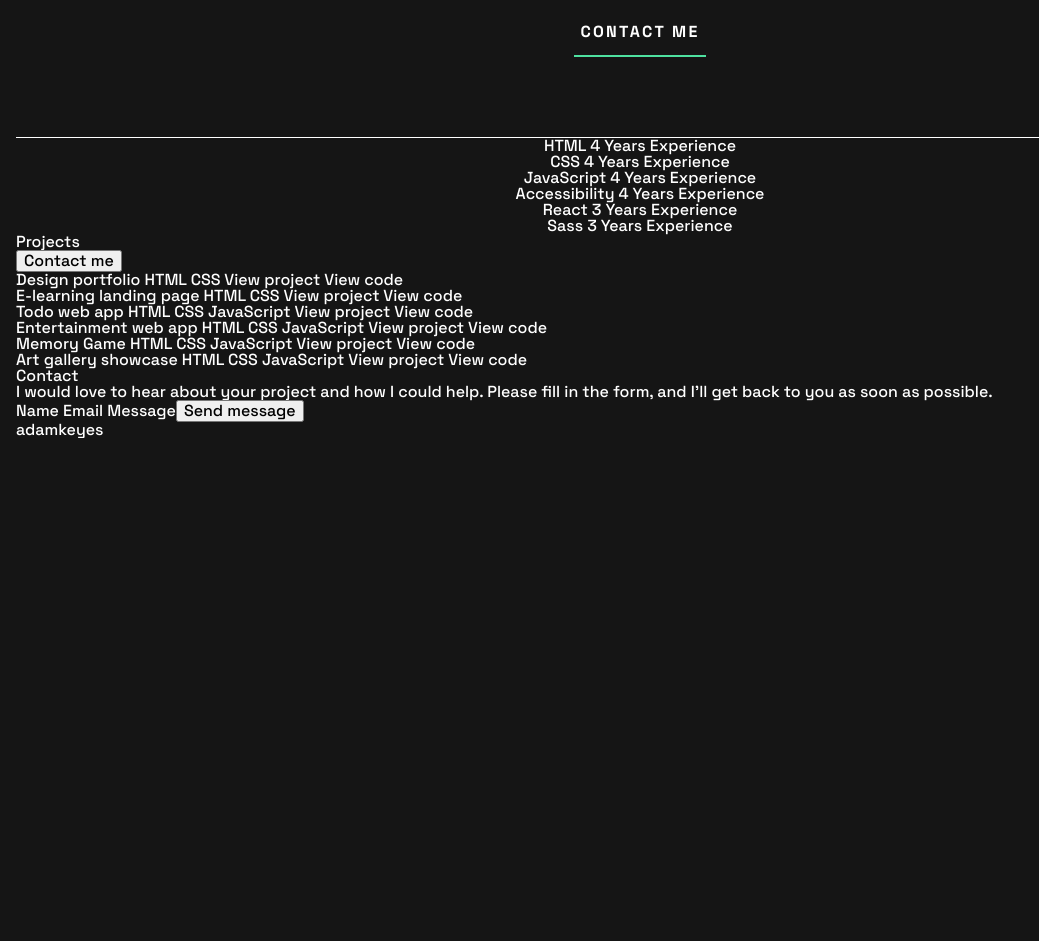
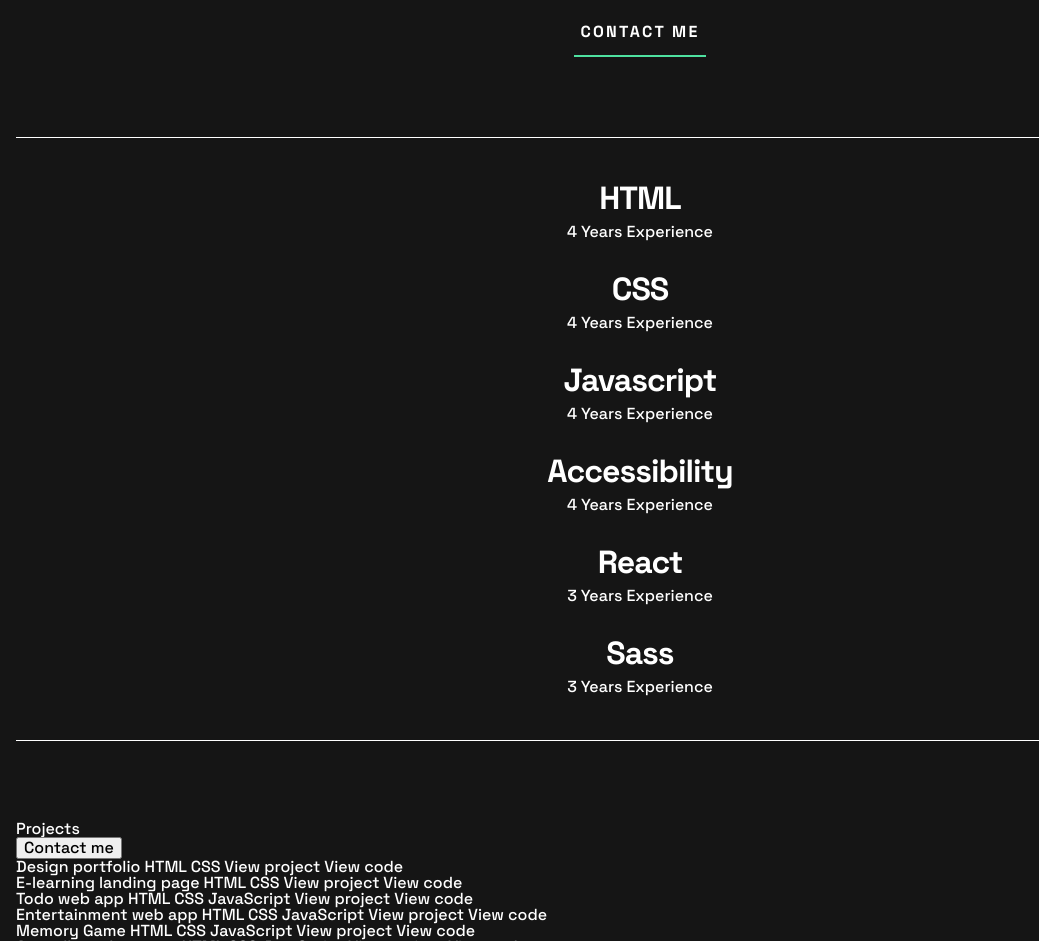
Before and after one commit to miguelzaga/singlepage-developer-portfolio, a React (Vite) app: page / in a window 1280 px wide. Shown: the part 520-1461 px from the top of the page, without its empty margins (0-1039 px from the left). Before the commit the page ends 958 px from the top, so only its background shows below. Built offline with nearby package versions, Linux system fonts and the light colour scheme.

Commit message:
refactor skills and patterns

```diff
--- a/src/components/Intro.js
+++ b/src/components/Intro.js
@@ -5,12 +5,39 @@ import patternRings from "/src/assets/images/pattern-rings.svg";
 import patternCircle from "/src/assets/images/pattern-circle.svg";
 
 export default function Intro() {
+  var skills = [
+    {
+      name: "HTML",
+      years: 4,
+    },
+    {
+      name: "CSS",
+      years: 4,
+    },
+    {
+      name: "Javascript",
+      years: 4,
+    },
+    {
+      name: "Accessibility",
+      years: 4,
+    },
+    {
+      name: "React",
+      years: 3,
+    },
+    {
+      name: "Sass",
+      years: 3,
+    },
+  ];
+
   return (
     <section className="intro">
-      <div className="intro__top">
+      <div className="intro__main">
         <picture>
-          <source srcset={profileDesktop} media="(min-width: 1000px)" />
-          <source srcset={profileTablet} media="(min-width: 600px)" />
+          <source srcSet={profileDesktop} media="(min-width: 1000px)" />
+          <source srcSet={profileTablet} media="(min-width: 600px)" />
           <img
             className="intro__img"
             src={profileMobile}
@@ -26,25 +53,30 @@ export default function Intro() {
         </p>
 
         <button className="intro__button button">Contact me</button>
+        <img
+          className="intro__main-rings pattern-rings"
+          src={patternRings}
+          alt=""
+        />
+        <img
+          className="intro__main-circle pattern-circle"
+          src={patternCircle}
+          alt=""
+        />
       </div>
 
-      <div className="intro__bottom">
-        <ul>
-          <li>HTML 4 Years Experience</li>
-
-          <li>CSS 4 Years Experience</li>
-
-          <li>JavaScript 4 Years Experience</li>
-
-          <li>Accessibility 4 Years Experience</li>
-
-          <li>React 3 Years Experience</li>
-
-          <li>Sass 3 Years Experience</li>
-        </ul>
-      </div>
-      <img className="intro__pattern-rings" src={patternRings} alt="" />
-      <img className="intro__pattern-circle" src={patternCircle} alt="" />
+      <ul className="intro__skills">
+        {skills.map(function renderSkill(skill, i) {
+          return (
+            <li key={`intro-li-${skill.name}-i`} className="intro__skills-li">
+              <p className="intro__skills-name">{skill.name}</p>
+              <span className="intro__skills-years">
+                {skill.years} Years Experience
+              </span>
+            </li>
+          );
+        })}
+      </ul>
     </section>
   );
 }
--- a/src/scss/03-objects/_index.scss
+++ b/src/scss/03-objects/_index.scss
@@ -1 +1,2 @@
 @forward "button";
+@forward "pattern";
--- /dev/null
+++ b/src/scss/03-objects/_pattern.scss
@@ -0,0 +1,13 @@
+.pattern {
+  &-rings {
+    position: absolute;
+    width: 530px;
+    z-index: -2;
+  }
+
+  &-circle {
+    position: absolute;
+    width: 129px;
+    z-index: -2;
+  }
+}
--- a/src/scss/05-components/_intro.scss
+++ b/src/scss/05-components/_intro.scss
@@ -4,15 +4,27 @@
   margin-top: 331px;
   text-align: center;
 
-  &__top {
+  &__main {
     padding-bottom: 80px;
     border-bottom: $white 1px solid;
+    margin-bottom: 40px;
+    position: relative;
+
+    &-rings {
+      top: -300px;
+      left: calc(-1 * (15px + 50%));
+    }
+
+    &-circle {
+      top: -170px;
+      right: -81px;
+    }
   }
 
   &__img {
     position: absolute;
     z-index: -1;
-    top: 0;
+    top: -423px;
     left: 50%;
     margin-left: calc(-174px / 2);
     max-width: 174px;
@@ -38,21 +50,24 @@
     margin-bottom: 24px;
   }
 
-  &__pattern {
-    &-rings {
-      position: absolute;
-      width: 530px;
-      top: 124px;
-      left: -50%;
-      z-index: -2;
-    }
+  &__skills {
+    display: grid;
+    grid-template-columns: 1fr;
+    row-gap: 24px;
+    padding-bottom: 40px;
+    border-bottom: $white 1px solid;
+    margin-bottom: 80px;
+    font-weight: 500;
+    font-size: rem(16px);
+    line-height: rem(26px);
 
-    &-circle {
-      position: absolute;
-      width: 129px;
-      top: 254px;
-      right: -65px;
-      z-index: -2;
+    &-name {
+      font-weight: 700;
+      font-size: rem(32px);
+      line-height: rem(40px);
+      text-align: center;
+      letter-spacing: -1px;
+      margin-bottom: 1px;
     }
   }
 }
```
